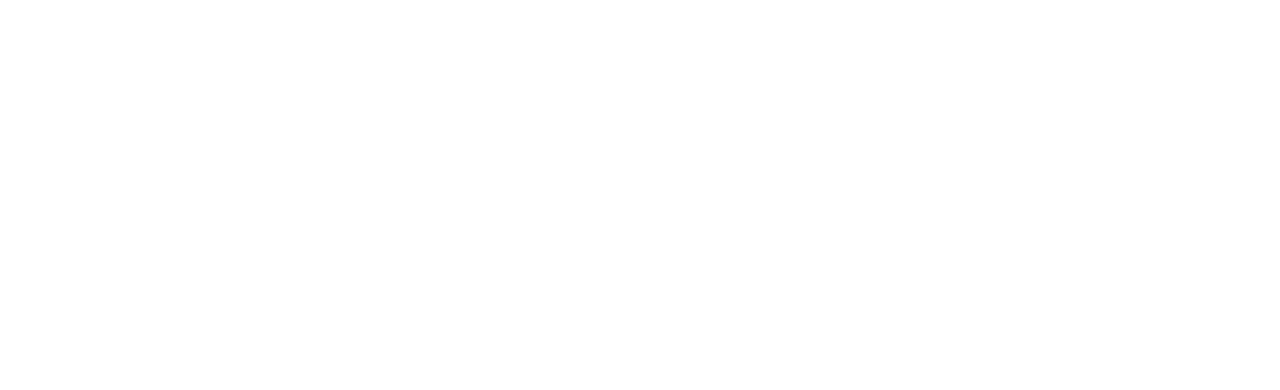
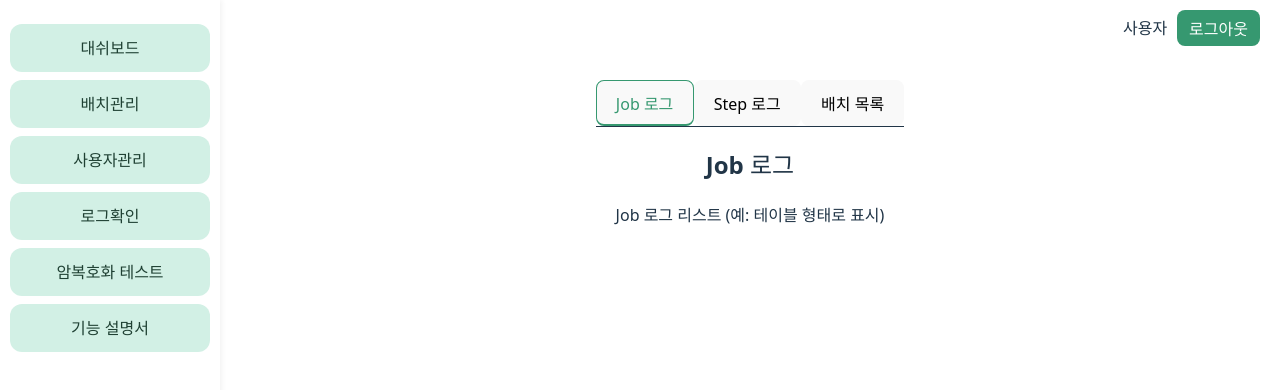
Before and after one commit to 0bliviat3/drm-front, a Vue app in the folder drm-admin/: page /batch in a window 1280 px wide. Before the commit this address had no page. Shown: the top 390 px of the page. Built offline with nearby package versions, Linux system fonts and the light colour scheme.

Commit message:
feat: 배치관리 화면 레이아웃 구성

```diff
--- /dev/null
+++ b/drm-admin/src/components/batch/BatchList.vue
@@ -0,0 +1,8 @@
+<!-- BatchList.vue -->
+<template>
+    <div>
+      <h2 class="text-lg font-semibold mb-4">배치 목록</h2>
+      <!-- 여기에 배치 목록 테이블 -->
+      <p>배치 이름 / 수정 버튼 / 활성화 토글</p>
+    </div>
+  </template>
--- /dev/null
+++ b/drm-admin/src/components/batch/JobLogs.vue
@@ -0,0 +1,8 @@
+<!-- JobLogs.vue -->
+<template>
+    <div>
+      <h2 class="text-lg font-semibold mb-4">Job 로그</h2>
+      <!-- 여기에 Job 로그 게시판 내용 -->
+      <p>Job 로그 리스트 (예: 테이블 형태로 표시)</p>
+    </div>
+  </template>
--- /dev/null
+++ b/drm-admin/src/components/batch/StepLogs.vue
@@ -0,0 +1,8 @@
+<!-- StepLogs.vue -->
+<template>
+    <div>
+      <h2 class="text-lg font-semibold mb-4">Step 로그</h2>
+      <!-- 여기에 Step 로그 게시판 내용 -->
+      <p>Step 로그 리스트 (예: 테이블 형태로 표시)</p>
+    </div>
+  </template>
--- a/drm-admin/src/router/index.js
+++ b/drm-admin/src/router/index.js
@@ -1,6 +1,7 @@
 import { createRouter, createWebHistory } from 'vue-router'
 import LoginView from '@/views/LoginView.vue'
 import Dashboard from '@/views/Dashboard.vue';
+import BatchManager from '@/views/BatchManager.vue';
 import DefaultLayout from '@/layouts/DefaultLayout.vue';
 
 const routes = [
@@ -16,7 +17,10 @@
         path: '/dashboard',
         component: Dashboard,
       },
-      // 다른 페이지도 여기에 추가
+      {
+        path: '/batch',
+        component: BatchManager,
+      },
     ]
   },
   {
--- /dev/null
+++ b/drm-admin/src/views/BatchManager.vue
@@ -0,0 +1,42 @@
+<script setup>
+import { ref } from 'vue'
+import JobLogs from '@/components/batch/JobLogs.vue'
+import StepLogs from '@/components/batch/StepLogs.vue'
+import BatchList from '@/components/batch/BatchList.vue'
+
+const currentTab = ref('job')
+
+const tabs = [
+  { key: 'job', label: 'Job 로그' },
+  { key: 'step', label: 'Step 로그' },
+  { key: 'list', label: '배치 목록' }
+]
+</script>
+
+<template>
+  <!-- 전체를 꽉 채우도록 min-h-[80vh] 이상 지정 -->
+  <div class="w-full min-h-[80vh] p-6 bg-white rounded shadow">
+    <!-- 탭 메뉴 -->
+    <div class="flex justify-start border-b mb-6 space-x-6">
+      <button
+        v-for="tab in tabs"
+        :key="tab.key"
+        @click="currentTab = tab.key"
+        class="px-4 py-2 font-semibold transition"
+        :class="{
+          'border-b-2 border-[#369870] text-[#369870]': currentTab === tab.key,
+          'text-gray-500 hover:text-[#369870]': currentTab !== tab.key
+        }"
+      >
+        {{ tab.label }}
+      </button>
+    </div>
+
+    <!-- 탭 내용 -->
+    <div class="mt-4">
+      <JobLogs v-if="currentTab === 'job'" />
+      <StepLogs v-else-if="currentTab === 'step'" />
+      <BatchList v-else />
+    </div>
+  </div>
+</template>
```
